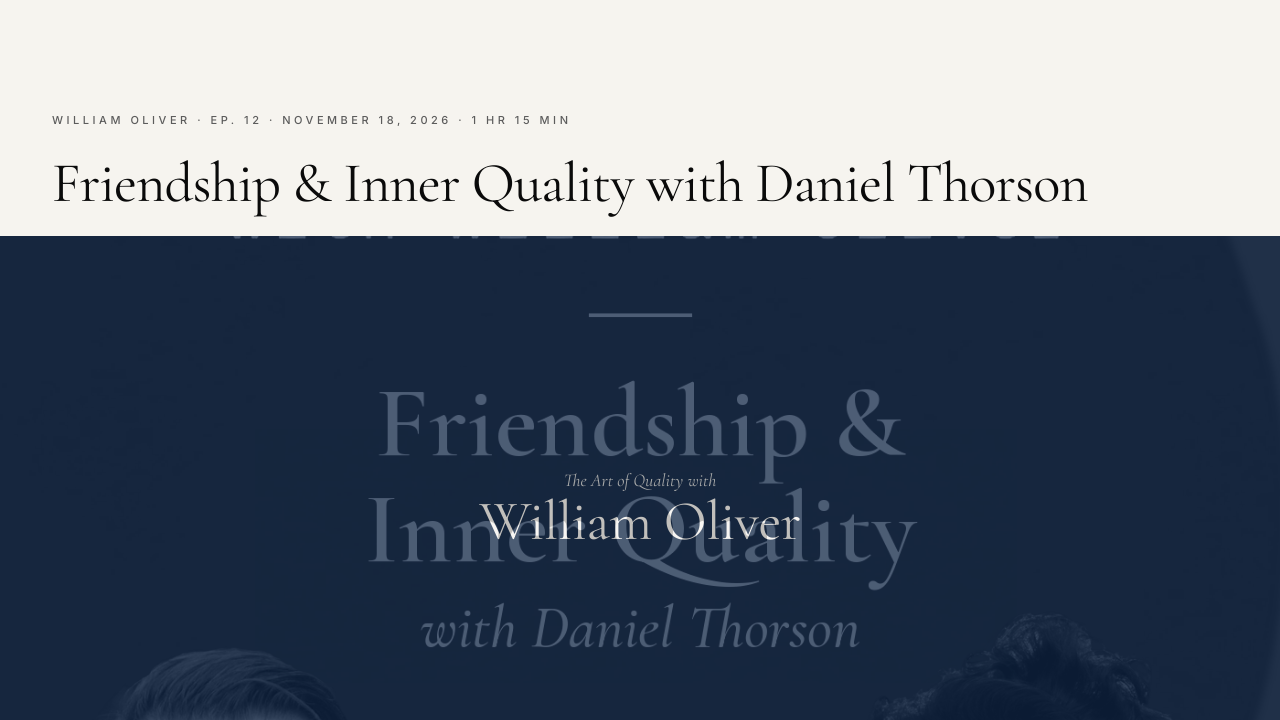
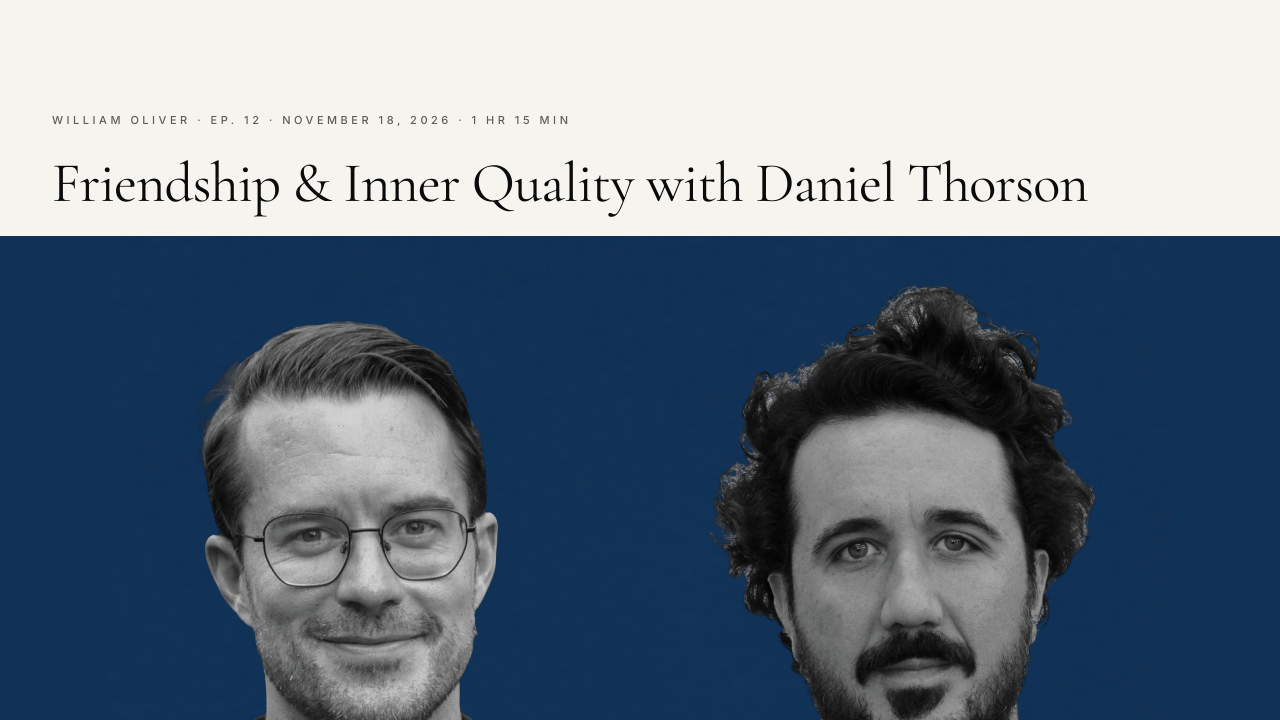
Before and after one commit to TheArtOfQuality/theartofquality.github.io, a plain HTML site: page attention-daniel-thorson-ep-12/index.html in a window 1280 px wide. Shown: the part 80-800 px from the top of the page. Drawn offline with nearby package versions, Linux system fonts and the light colour scheme.

Commit message:
Use a clean 16:9 portrait banner on the Thorson episode page
Replaces the artwork-with-baked-in-title cover and its tint/overlay text on this page only with thorson-banner.png: full image shown uncropped, no grayscale or tint, no text over the faces. Scoped with a new .episode-cover--banner modifier; the shared episode-cover rules and thorson.png (listing card) are unchanged.

Co-Authored-By: Claude Sonnet 5.5 <noreply@anthropic.com>

```diff
--- a/attention-daniel-thorson-ep-12/index.html
+++ b/attention-daniel-thorson-ep-12/index.html
@@ -66,12 +66,8 @@
       </div>
     </div>
 
-    <div class="episode-cover">
-      <div class="tone-img tone-img--cool"><img src="/assets/episodes/thorson.png" alt="Daniel Thorson"/></div>
-      <div class="episode-cover__tint" style="background-color:#0f2545;">
-        <span class="ep-modal__cover-eyebrow">The Art of Quality with</span>
-        <span class="ep-modal__cover-label">William Oliver</span>
-      </div>
+    <div class="episode-cover episode-cover--banner">
+      <div class="tone-img"><img src="/assets/episodes/thorson-banner.png" alt="Daniel Thorson and William Oliver"/></div>
     </div>
 
     <div class="episode-body">
--- a/styles.css
+++ b/styles.css
@@ -1254,3 +1254,8 @@ html[data-pace="stately"] .s-head__title { font-size: clamp(36px, 4.2vw, 56px);
 }
 .episode-back:hover { color: var(--aoq-ink); }
 @media (max-width: 720px) { .episode-cover { aspect-ratio: 4/3; } }
+
+/* Clean 16:9 portrait banner (Thorson episode): no grayscale, no tint, no text over the faces.
+   Height is capped to the viewport; the side space matches the image's flat navy (#113257). */
+.episode-cover--banner { aspect-ratio: auto; height: min(56.25vw, 75vh); background: #113257; }
+.episode-cover--banner .tone-img img { filter: none; object-fit: contain; }
```
Also changed, not shown: assets/episodes/thorson-banner.png (added).
